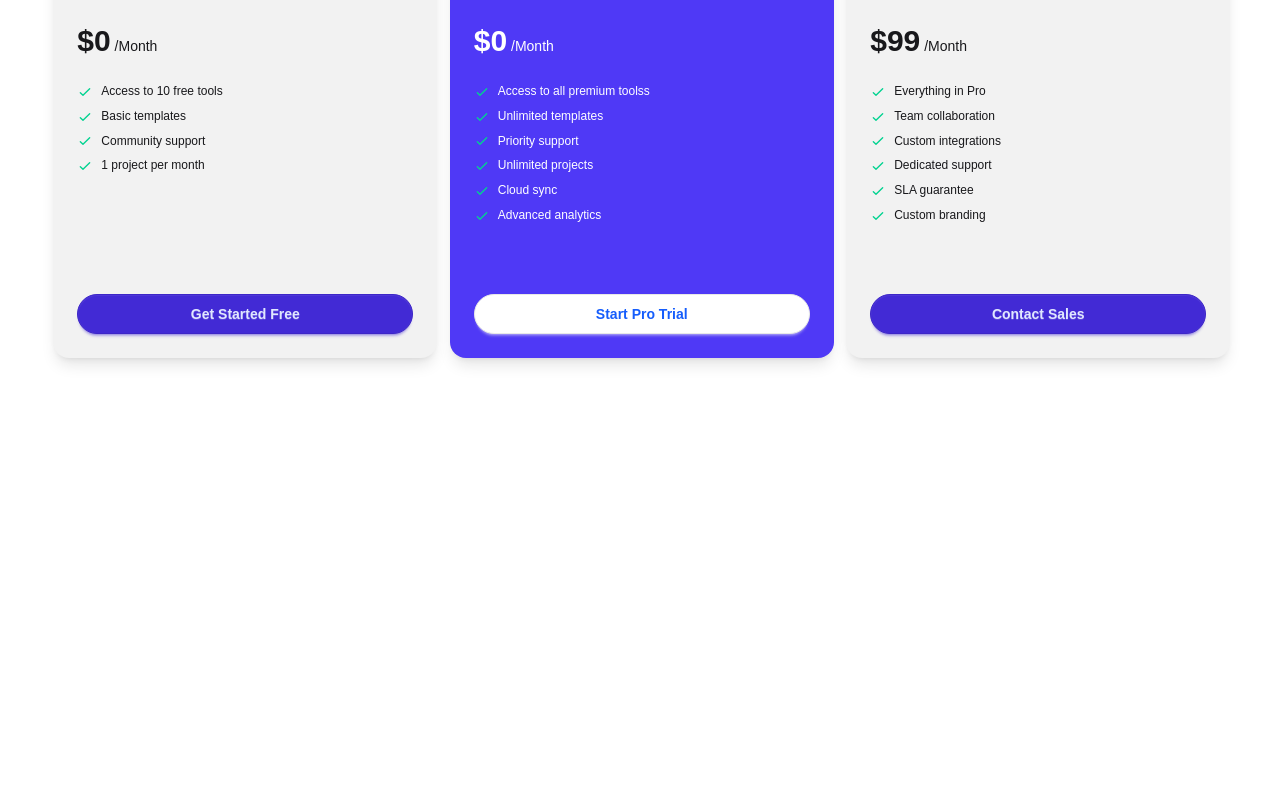
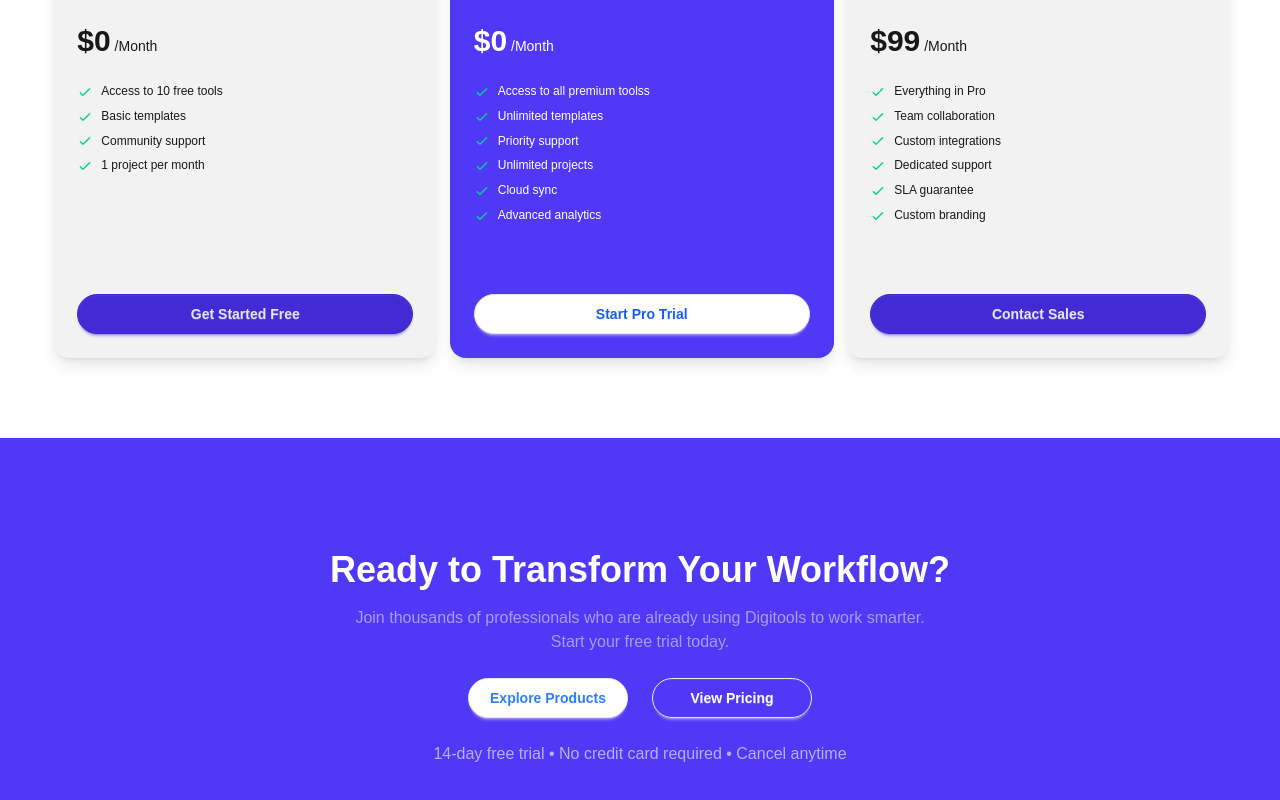
Before and after one commit to Mehedi-tsc/My-Sixth-Assignment, a React (Vite) app: page / in a window 1280 px wide. Shown: the part 3275-4075 px from the top of the page. Before the commit the page ends 3713 px from the top, so only its background shows below. Built offline with nearby package versions, Linux system fonts and the light colour scheme.

Commit message:
Optional Section is added

```diff
--- a/src/App.jsx
+++ b/src/App.jsx
@@ -1,7 +1,9 @@
 import './App.css'
+import Footer from './components/Footer/Footer'
 import Hero from './components/Hero/Hero'
 import MainSection from './components/MainSection/MainSection'
 import Navbar from './components/Navbar/Navbar'
+import OptionalSection from './components/OptionalSection/OptionalSection'
 import PricingSection from './components/PricingSection/PricingSection'
 import State from './components/State/State'
 import StepSection from './components/StepSection/StepSection'
@@ -24,6 +26,8 @@ function App() {
      <MainSection cardPromise={cardPromise}></MainSection>
      <StepSection></StepSection>
      <PricingSection></PricingSection>
+     <OptionalSection></OptionalSection>
+     <Footer></Footer>
     </>
   )
 }
--- /dev/null
+++ b/src/components/Footer/Footer.jsx
@@ -0,0 +1,11 @@
+import React from 'react';
+
+const Footer = () => {
+    return (
+        <div>
+
+        </div>
+    );
+};
+
+export default Footer;
--- /dev/null
+++ b/src/components/OptionalSection/OptionalSection.jsx
@@ -0,0 +1,23 @@
+import React from 'react';
+
+const OptionalSection = () => {
+    return (
+        <div className='bg-[#4F39F6] py-28'>
+           <div className='w-11/12 mx-auto space-y-6'>
+                <div className='text-center space-y-4'>
+                    <h2 className='font-extrabold text-white text-4xl'>Ready to Transform Your Workflow?</h2>
+                    <p className='text-white/50'>Join thousands of professionals who are already using Digitools to work smarter.<br />Start your free trial today.</p>
+                </div>
+                <div className='space-x-6 flex justify-center items-center'>
+                    <div className="btn rounded-full py-4 w-40 bg-white font-semibold text-blue-500">Explore Products</div>
+                    <div className="btn text-white bg-transparent rounded-full py-4 w-40 font-semibold">View Pricing</div>
+                </div>
+                <div className='text-center'>
+                    <p className='text-white/60'>14-day free trial • No credit card required • Cancel anytime</p>
+                </div>
+           </div>
+        </div>
+    );
+};
+
+export default OptionalSection;
```
